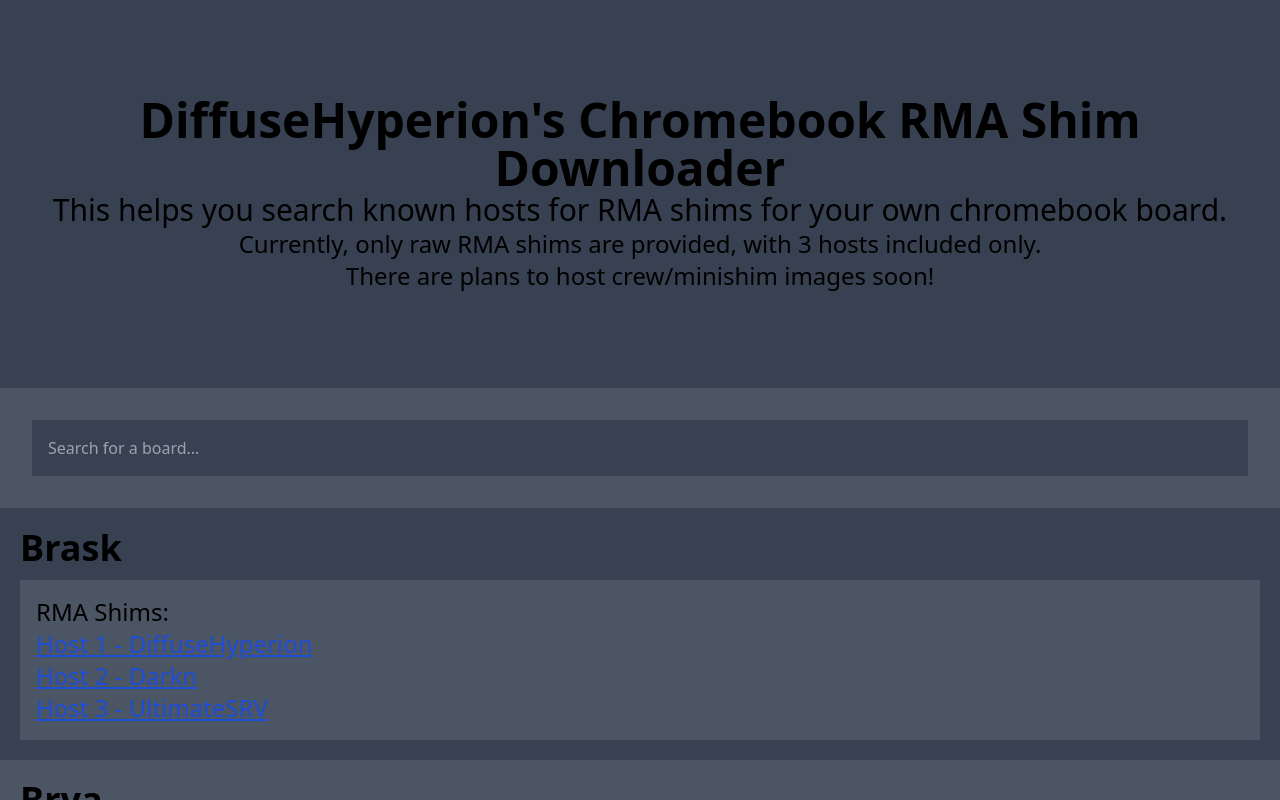
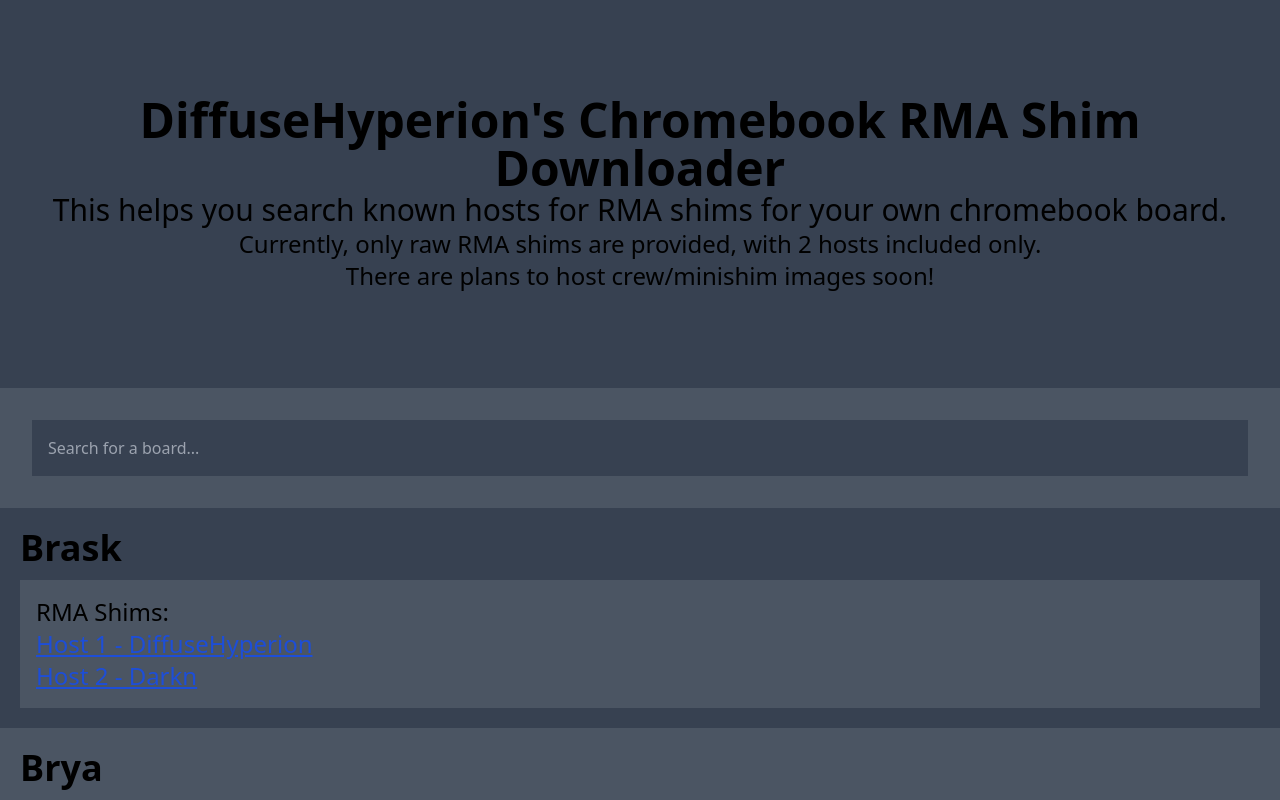
Before and after one commit to DiffuseHyperion/chromebook-rma-searcher, a website: page index.html in a window 1280 px wide. Drawn offline with Linux system fonts and the light colour scheme.

Commit message:
revert host 3

```diff
--- a/index.html
+++ b/index.html
@@ -11,7 +11,7 @@
     <div class="flex flex-col justify-center align-middle w-full text-center mb-24">
       <h1 class="font-bold text-5xl">DiffuseHyperion's Chromebook RMA Shim Downloader</h1>
       <p class="text-3xl">This helps you search known hosts for RMA shims for your own chromebook board.</p>
-      <p class="text-2xl">Currently, only raw RMA shims are provided, with 3 hosts included only.</p>
+      <p class="text-2xl">Currently, only raw RMA shims are provided, with 2 hosts included only.</p>
       <p class="text-2xl"> There are plans to host crew/minishim images soon!</p>
     </div>
     <div class="flex flex-col justify-center align-middle text-left w-full mb-12">
@@ -26,8 +26,6 @@
             <a href="https://ypj6r-my.sharepoint.com/:u:/g/personal/diffusehyperion_ypj6r_onmicrosoft_com/EeIbcSZFWzNLoM2WXMpqVFcBpgGw-jBorlLi5Fu3nAqiQA?e=tS3yl1">Host 1 - DiffuseHyperion</a>
             <br>
             <a href="https://dl.osu.bio/api/raw/?path=/brask.bin.zip">Host 2 - Darkn</a>
-            <br>
-            <a href="https://mirror.the-repo.org/RMA/Shims/brask.bin">Host 3 - UltimateSRV</a>
           </div>
         </div>
         <div class="item">
@@ -37,8 +35,6 @@
             <a href="https://ypj6r-my.sharepoint.com/:u:/g/personal/diffusehyperion_ypj6r_onmicrosoft_com/EcER9Pz9y_NKuJ0ViGnXzKABOhlFiIFlhq2Jf0G7PWxyBQ?e=8qj5Tf">Host 1 - DiffuseHyperion</a>
             <br>
             <a href="https://dl.osu.bio/api/raw/?path=/brya.bin.zip">Host 2 - Darkn</a>
-            <br>
-            <a href="https://mirror.the-repo.org/RMA/Shims/brya.bin">Host 3 - UltimateSRV</a>
           </div>
         </div>
         <div class="item">
@@ -48,8 +44,6 @@
             <a href="https://ypj6r-my.sharepoint.com/:u:/g/personal/diffusehyperion_ypj6r_onmicrosoft_com/EbIpeqp1AYNAkR01jPrWBW8BG08haP_eZgeXtCTD7LqkNQ?e=xLn2au">Host 1 - DiffuseHyperion</a>
             <br>
             <a href="https://dl.osu.bio/api/raw/?path=/clapper.bin.zip">Host 2 - Darkn</a>
-            <br>
-            <a href="https://mirror.the-repo.org/RMA/Shims/clapper.bin">Host 3 - UltimateSRV</a>
           </div>
         </div>
         <div class="item">
@@ -59,8 +53,6 @@
             <a href="https://ypj6r-my.sharepoint.com/:u:/g/personal/diffusehyperion_ypj6r_onmicrosoft_com/Ee7iPWyXl5tIhPAZuq0QxJkBeU1fESCz_8I9cIXb5QDuBw?e=sC7lUH">Host 1 - DiffuseHyperion</a>
             <br>
             <a href="https://dl.osu.bio/api/raw/?path=/coral.bin.zip">Host 2 - Darkn</a>
-            <br>
-            <a href="https://mirror.the-repo.org/RMA/Shims/coral.bin">Host 3 - UltimateSRV</a>
           </div>
         </div>
         <div class="item">
@@ -70,8 +62,6 @@
             <a href="https://ypj6r-my.sharepoint.com/:u:/g/personal/diffusehyperion_ypj6r_onmicrosoft_com/EUAuMGlQyF1OrW7DCNLhaFIBwtUjLL3-FICaBMLNEzDuNg?e=ktvnd0">Host 1 - DiffuseHyperion</a>
             <br>
             <a href="https://dl.osu.bio/api/raw/?path=/corsola.zip">Host 2 - Darkn</a>
-            <br>
-            <a href="https://mirror.the-repo.org/RMA/Shims/corsola.bin">Host 3 - UltimateSRV</a>
           </div>
         </div>
         <div class="item">
@@ -81,8 +71,6 @@
             <a href="https://ypj6r-my.sharepoint.com/:u:/g/personal/diffusehyperion_ypj6r_onmicrosoft_com/EUxl--dWS6hNvatoV0xeBIIBediWcE_DR7Xk7dXeJb5diw?e=K1aeys">Host 1 - DiffuseHyperion</a>
             <br>
             <a href="https://dl.osu.bio/api/raw/?path=/dedede.zip">Host 2 - Darkn</a>
-            <br>
-            <a href="https://mirror.the-repo.org/RMA/Shims/dedede.bin">Host 3 - UltimateSRV</a>
           </div>
         </div>
         <div class="item">
@@ -92,8 +80,6 @@
             <a href="https://ypj6r-my.sharepoint.com/:u:/g/personal/diffusehyperion_ypj6r_onmicrosoft_com/ESXl1dLrN2JEvOp51AX5UlkBjzAG5etrrePVxRkUzUNdkw?e=V1hy6S">Host 1 - DiffuseHyperion</a>
             <br>
             <a href="https://dl.osu.bio/api/raw/?path=/enguarde.bin.zip">Host 2 - Darkn</a>
-            <br>
-            <a href="https://mirror.the-repo.org/RMA/Shims/enguarde.bin">Host 3 - UltimateSRV</a>
           </div>
         </div>
         <div class="item">
@@ -103,8 +89,6 @@
             <a href="https://ypj6r-my.sharepoint.com/:u:/g/personal/diffusehyperion_ypj6r_onmicrosoft_com/EZfXRYe3e9lHsf9rcUkUXygBnxg6gWbtDsSxgCk34gRvqw?e=ABfoz2">Host 1 - DiffuseHyperion</a>
             <br>
             <a href="https://dl.osu.bio/api/raw/?path=/glimmer.bin.zip">Host 2 - Darkn</a>
-            <br>
-            <a href="https://mirror.the-repo.org/RMA/Shims/glimmer.bin">Host 3 - UltimateSRV</a>
           </div>
         </div>
         <div class="item">
@@ -114,8 +98,6 @@
             <a href="https://ypj6r-my.sharepoint.com/:u:/g/personal/diffusehyperion_ypj6r_onmicrosoft_com/EbwDGFsQE8lLhlRGwp1L1zYBnavwOfrdNuC6Ozng5icAxQ?e=mRfNHm">Host 1 - DiffuseHyperion</a>
             <br>
             <a href="https://dl.osu.bio/api/raw/?path=/grunt.zip">Host 2 - Darkn</a>
-            <br>
-            <a href="https://mirror.the-repo.org/RMA/Shims/grunt.bin">Host 3 - UltimateSRV</a>
           </div>
         </div>
         <div class="item">
@@ -125,8 +107,6 @@
             <a href="https://ypj6r-my.sharepoint.com/:u:/g/personal/diffusehyperion_ypj6r_onmicrosoft_com/EexCCpie94BHoFod_IiGDCsBm3ChW6EWattiT_ZISOw62g?e=HXXBGa">Host 1 - DiffuseHyperion</a>
             <br>
             <a href="https://dl.osu.bio/api/raw/?path=/hana.bin.zip">Host 2 - Darkn</a>
-            <br>
-            <a href="https://mirror.the-repo.org/RMA/Shims/hana.bin">Host 3 - UltimateSRV</a>
           </div>
         </div>
         <div class="item">
@@ -136,8 +116,6 @@
             <a href="https://ypj6r-my.sharepoint.com/:u:/g/personal/diffusehyperion_ypj6r_onmicrosoft_com/ESDh3IQMgjlKs-1TSZA9pqYBXT2f5qW4wyMVX8tnU9v-xg?e=u0b7yp">Host 1 - DiffuseHyperion</a>
             <br>
             <a href="https://dl.osu.bio/api/raw/?path=/hatch.bin.zip">Host 2 - Darkn</a>
-            <br>
-            <a href="https://mirror.the-repo.org/RMA/Shims/hatch.bin">Host 3 - UltimateSRV</a>
           </div>
         </div>
         <div class="item">
@@ -147,8 +125,6 @@
             <a href="https://ypj6r-my.sharepoint.com/:u:/g/personal/diffusehyperion_ypj6r_onmicrosoft_com/EWq6FiDnJH1NtjY4It6VlDIBxEiajyeXUL20_8A1aSewfw?e=ELjVby">Host 1 - DiffuseHyperion</a>
             <br>
             <a href="https://dl.osu.bio/api/raw/?path=/jacuzzi.bin.zip">Host 2 - Darkn</a>
-            <br>
-            <a href="https://mirror.the-repo.org/RMA/Shims/jacuzzi.bin">Host 3 - UltimateSRV</a>
           </div>
         </div>
         <div class="item">
@@ -158,8 +134,6 @@
             <a href="https://ypj6r-my.sharepoint.com/:u:/g/personal/diffusehyperion_ypj6r_onmicrosoft_com/EdsGOtCHXnJHmADuaugsnH4BotGD53FR6-ZofGaGaJf9bg?e=jbjlXW">Host 1 - DiffuseHyperion</a>
             <br>
             <a href="https://dl.osu.bio/api/raw/?path=/kukui.bin.zip">Host 2 - Darkn</a>
-            <br>
-            <a href="https://mirror.the-repo.org/RMA/Shims/kukui.bin">Host 3 - UltimateSRV</a>
           </div>
         </div>
         <div class="item">
@@ -169,8 +143,6 @@
             <a href="https://ypj6r-my.sharepoint.com/:u:/g/personal/diffusehyperion_ypj6r_onmicrosoft_com/EaKeShVUzshDvs0is2gzYLIBfqW-IfRFvcukEP_klbGf-g?e=5h5ufu">Host 1 - DiffuseHyperion</a>
             <br>
             <a href="https://dl.osu.bio/api/raw/?path=/nami.bin.zip">Host 2 - Darkn</a>
-            <br>
-            <a href="https://mirror.the-repo.org/RMA/Shims/nami.bin">Host 3 - UltimateSRV</a>
           </div>
         </div>
         <div class="item">
@@ -180,8 +152,6 @@
             <a href="https://ypj6r-my.sharepoint.com/:u:/g/personal/diffusehyperion_ypj6r_onmicrosoft_com/EeImRCgeXI5DvS21gpLOTf0BFUoIp31V4B36AfHg50MvYQ?e=ubc2C5">Host 1 - DiffuseHyperion</a>
             <br>
             <a href="https://dl.osu.bio/api/raw/?path=/octopus.zip">Host 2 - Darkn</a>
-            <br>
-            <a href="https://mirror.the-repo.org/RMA/Shims/octopus.bin">Host 3 - UltimateSRV</a>
           </div>
         </div>
         <div class="item">
@@ -191,8 +161,6 @@
             <a href="https://ypj6r-my.sharepoint.com/:u:/g/personal/diffusehyperion_ypj6r_onmicrosoft_com/ERdM2R0hMVpOtWUMjbnV88sBmpL4moHV9LU1qUShKkJybw?e=0sOUsN">Host 1 - DiffuseHyperion</a>
             <br>
             <a href="https://dl.osu.bio/api/raw/?path=/orco.bin.zip">Host 2 - Darkn</a>
-            <br>
-            <a href="https://mirror.the-repo.org/RMA/Shims/orco.bin">Host 3 - UltimateSRV</a>
           </div>
         </div>
         <div class="item">
@@ -202,8 +170,6 @@
             <a href="https://ypj6r-my.sharepoint.com/:u:/g/personal/diffusehyperion_ypj6r_onmicrosoft_com/EThM3fVX5YpNiV1b2uBPG8oBrJh30YqswfCnJIQilOFWSQ?e=zeT8L2">Host 1 - DiffuseHyperion</a>
             <br>
             <a href="https://dl.osu.bio/api/raw/?path=/pyro.bin.zip">Host 2 - Darkn</a>
-            <br>
-            <a href="https://mirror.the-repo.org/RMA/Shims/pyro.bin">Host 3 - UltimateSRV</a>
           </div>
         </div>
         <div class="item">
@@ -213,8 +179,6 @@
             <a href="https://ypj6r-my.sharepoint.com/:u:/g/personal/diffusehyperion_ypj6r_onmicrosoft_com/EQDl6bv75WhDmrCDzvOcTvoBIeYB5caLynusBd5Pb_2Jtg?e=65rDqu">Host 1 - DiffuseHyperion</a>
             <br>
             <a href="https://dl.osu.bio/api/raw/?path=/reks.bin.zip">Host 2 - Darkn</a>
-            <br>
-            <a href="https://mirror.the-repo.org/RMA/Shims/reks.bin">Host 3 - UltimateSRV</a>
           </div>
         </div>
         <div class="item">
@@ -224,8 +188,6 @@
             <a href="https://ypj6r-my.sharepoint.com/:u:/g/personal/diffusehyperion_ypj6r_onmicrosoft_com/EfrqwVlLiv1Cr7KaiXSJu1MB0lxMtSdOPLgofpqnKOIA-A?e=EjgZpj">Host 1 - DiffuseHyperion</a>
             <br>
             <a href="https://dl.osu.bio/api/raw/?path=/sentry.bin.zip">Host 2 - Darkn</a>
-            <br>
-            <a href="https://mirror.the-repo.org/RMA/Shims/sentry.bin">Host 3 - UltimateSRV</a>
           </div>
         </div>
         <div class="item">
@@ -235,8 +197,6 @@
             <a href="https://ypj6r-my.sharepoint.com/:u:/g/personal/diffusehyperion_ypj6r_onmicrosoft_com/EU1K02vvZkREjiB6APFKVY4BFQVeU9hIRBDpzljgDZ1WxQ?e=xPiR5a">Host 1 - DiffuseHyperion</a>
             <br>
             <a href="https://dl.osu.bio/api/raw/?path=/stout.bin.zip">Host 2 - Darkn</a>
-            <br>
-            <a href="https://mirror.the-repo.org/RMA/Shims/stout.bin">Host 3 - UltimateSRV</a>
           </div>
         </div>
         <div class="item">
@@ -246,8 +206,6 @@
             <a href="https://ypj6r-my.sharepoint.com/:u:/g/personal/diffusehyperion_ypj6r_onmicrosoft_com/EUvMDEi9UVdFnjVNRcFsDw8BmLn9gy4pvz6sIESzK2A6aw?e=bjhSac">Host 1 - DiffuseHyperion</a>
             <br>
             <a href="https://dl.osu.bio/api/raw/?path=/strongbad.bin.zip">Host 2 - Darkn</a>
-            <br>
-            <a href="https://mirror.the-repo.org/RMA/Shims/strongbad.bin">Host 3 - UltimateSRV</a>
           </div>
         </div>
         <div class="item">
@@ -257,8 +215,6 @@
             <a href="https://ypj6r-my.sharepoint.com/:u:/g/personal/diffusehyperion_ypj6r_onmicrosoft_com/EckxApNN5EpCuh5hPWjDnyQBiy8iT7MjbIkkeEJYsddrqA?e=ay3dQu">Host 1 - DiffuseHyperion</a>
             <br>
             <a href="https://dl.osu.bio/api/raw/?path=/tidus.bin.zip">Host 2 - Darkn</a>
-            <br>
-            <a href="https://mirror.the-repo.org/RMA/Shims/tidus.bin">Host 3 - UltimateSRV</a>
           </div>
         </div>
         <div class="item">
@@ -268,8 +224,6 @@
             <a href="https://ypj6r-my.sharepoint.com/:u:/g/personal/diffusehyperion_ypj6r_onmicrosoft_com/EWQfot990R9Ik5xWLacx0HwBZSq61_ZCLidCE9Vk9A83Ng?e=fhBYF2">Host 1 - DiffuseHyperion</a>
             <br>
             <a href="https://dl.osu.bio/api/raw/?path=/ultima.bin.zi">Host 2 - Darkn</a>
-            <br>
-            <a href="https://mirror.the-repo.org/RMA/Shims/ultima.bin">Host 3 - UltimateSRV</a>
           </div>
         </div>
         <div class="item">
@@ -279,8 +233,6 @@
             <a href="https://ypj6r-my.sharepoint.com/:u:/g/personal/diffusehyperion_ypj6r_onmicrosoft_com/EW1svIPc1V1GnzDMrS9TdiIBfnFOwye5f0Omb0fiUZfRog?e=aym750">Host 1 - DiffuseHyperion</a>
             <br>
             <a href="https://dl.osu.bio/api/raw/?path=/volteer.bin.zip">Host 2 - Darkn</a>
-            <br>
-            <a href="https://mirror.the-repo.org/RMA/Shims/volteer.bin">Host 3 - UltimateSRV</a>
           </div>
         </div>
         <div class="item">
@@ -290,8 +242,6 @@
             <a href="https://ypj6r-my.sharepoint.com/:u:/g/personal/diffusehyperion_ypj6r_onmicrosoft_com/EUYZpxHwohhIke8Q4c8JBO4BvfcHNlwWYFLRuzEF71_VbA?e=ToMg1A">Host 1 - DiffuseHyperion</a>
             <br>
             <a href="https://dl.osu.bio/api/raw/?path=/zork.bin.zip">Host 2 - Darkn</a>
-            <br>
-            <a href="https://mirror.the-repo.org/RMA/Shims/zork.bin">Host 3 - UltimateSRV</a>
           </div>
         </div>
       </div>
@@ -308,9 +258,6 @@
       <h4>
         Host 2 - <a class="underline italic" href="https://discord.com/users/829745505784692776">Darkn</a>, from <a class="underline italic" href="https://osu.bio/sh1mmer/downloader/">https://osu.bio/sh1mmer/downloader/</a>
       </h4>
-      <h4>
-        Host 3 - UltimateSRV/Jimshim, from <a class="underline italic" href="https://files.ultimatesrv.com/">https://files.ultimatesrv.com/</a>
-      </h4>
     </div>
   </div>
 </body>
```
